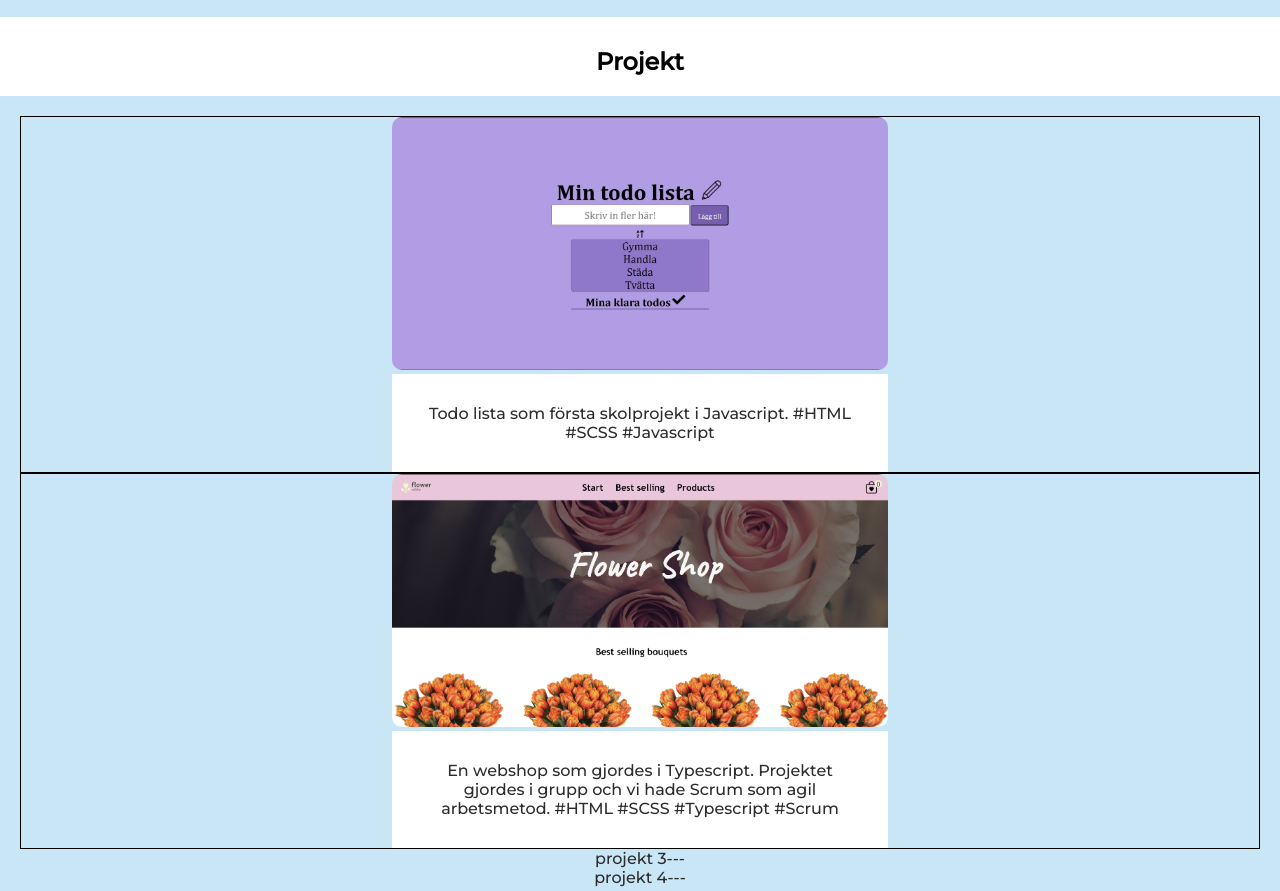
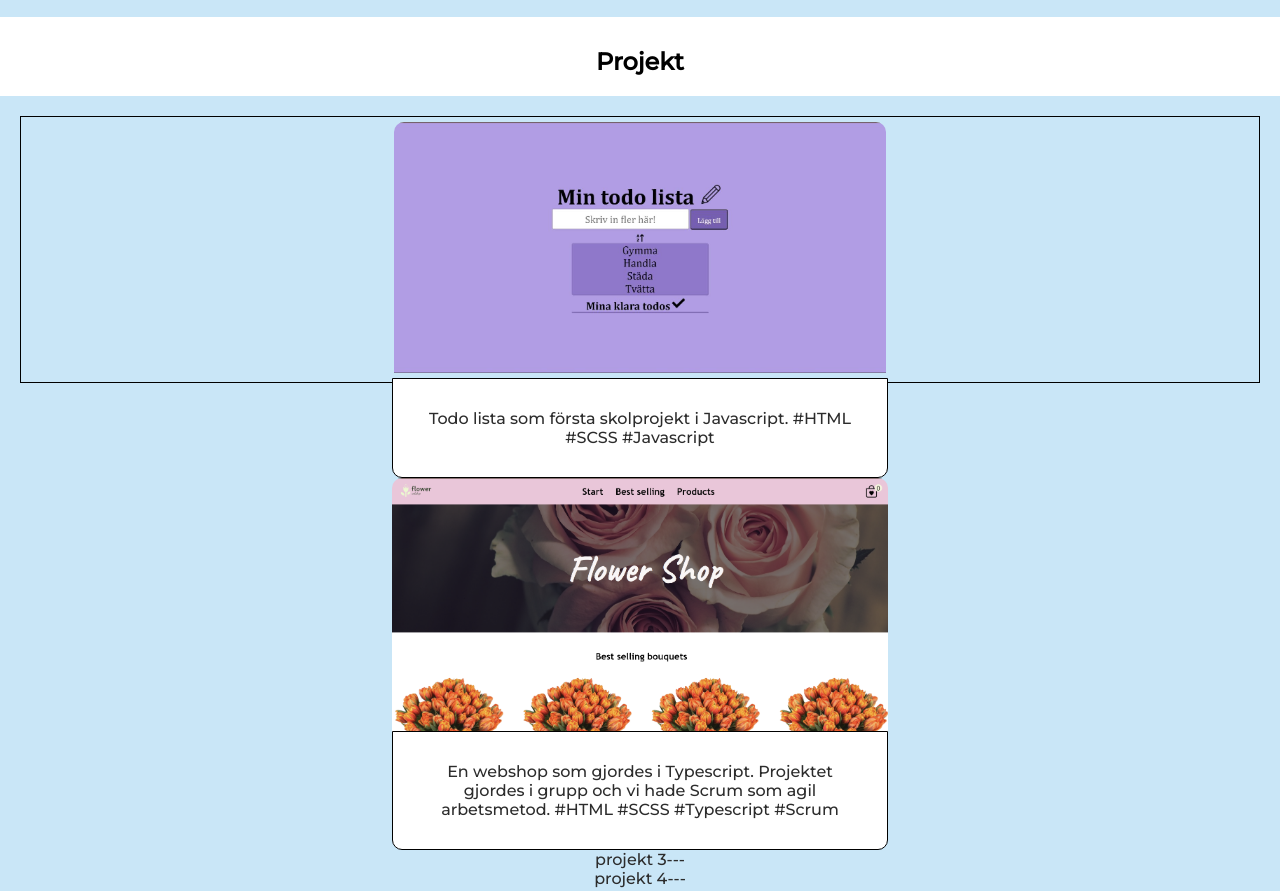
Before and after one commit to AsrinneNazari/Portfolio, a website built with Vite: page index.html in a window 1280 px wide. Shown: the part 1339-2230 px from the top of the page. Built offline with nearby package versions, Linux system fonts and the light colour scheme; a web font is replaced by a local one.

Commit message:
🚧 trying to fix project section without success

```diff
--- a/index.html
+++ b/index.html
@@ -109,8 +109,8 @@
    <h2 class="projects-head">Projekt</h2>
    <div class="project-content">
   <div class="project-one">
-    <a href="https://asrinnenazari.github.io/todos-AsrinneNazari/">
-      <img class="project" src="./img/todo-pic2.jpg" alt="todolist"></a>
+    <a class="project-link" href="https://asrinnenazari.github.io/todos-AsrinneNazari/">
+    <img class="project" src="./img/todo-pic2.jpg" alt="todolist"></a>
      <div class="project-info">Todo lista som första skolprojekt i Javascript. #HTML #SCSS #Javascript</div>
     </div>
   <div class="project-two">
--- a/src/scss/style.scss
+++ b/src/scss/style.scss
@@ -302,21 +302,29 @@ li{
 	justify-content: flex-start;
 	align-items: center;
 	align-content: center;
+/*   >a{
+    width: 0;
+  } */
+}
+
+.project-link{
+  display: inline-block;
   border: solid black 1px;
-  >a{
-    width: 100%;
-  }
+  overflow: hidden;
+  padding: 5px;
 }
 
 .project{
-  height: 40%;
   width: 40%;
-  border-radius: 10px;
+  border-radius: 10px 10px 0 0;
 }
 .project-info{
+  margin-top: -5px;
   padding: 30px;
   background-color: white;
   width: 40%;
+  border-radius: 0 0 10px 10px;
+  border: solid black 1px;
 }
 
 /* Contact */
```
